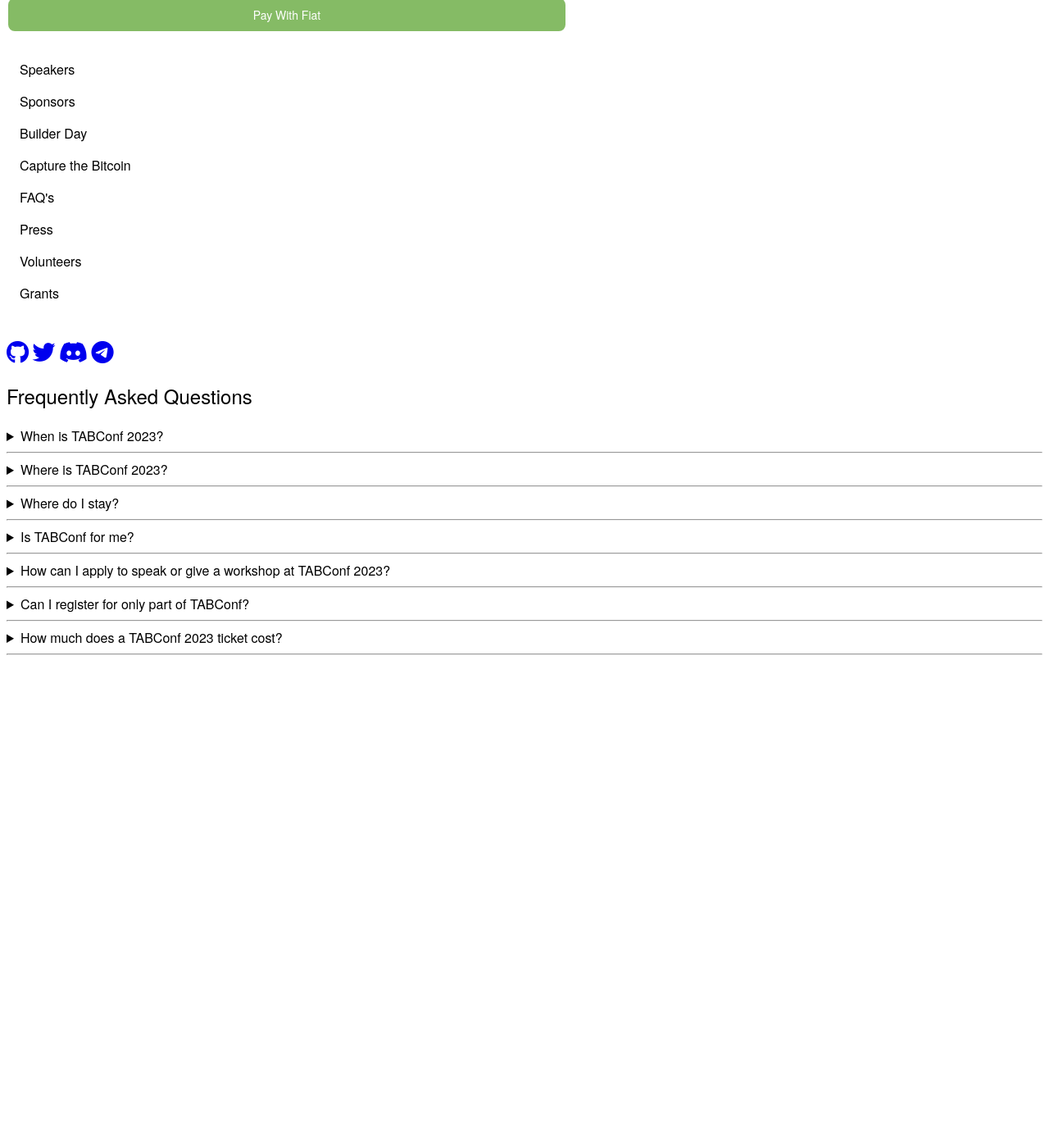
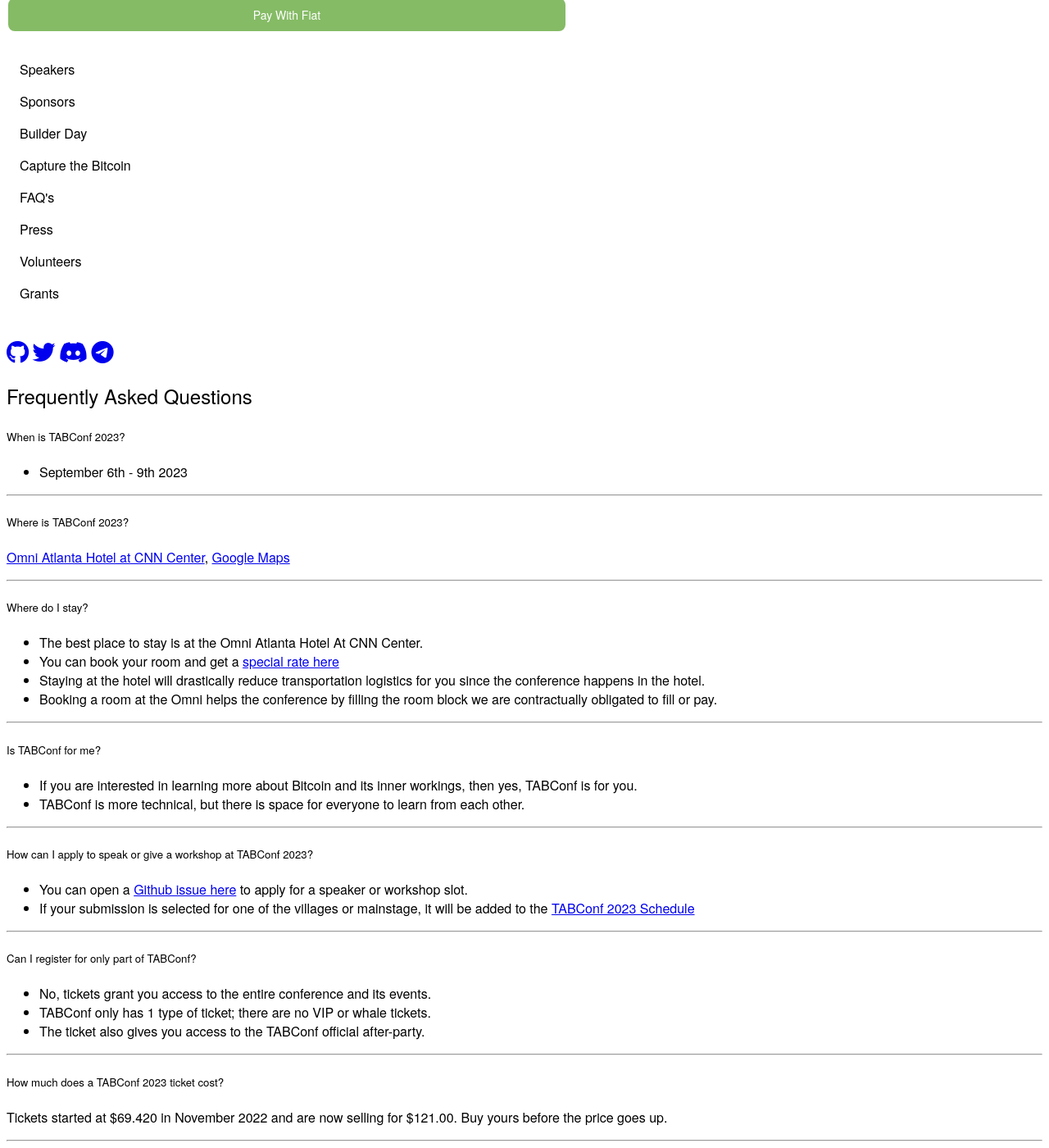
Before and after one commit to TABConf/2023.tabconf.com, a Jekyll site: the page built from faq.md, in a window 1280 px wide and 1400 px high, scrolled down 947 px. Shown: the whole window at 82% size. Built offline with Jekyll 4.4.1, drawn with Linux system fonts in a browser that asks for light colours; nearby versions of some CDN libraries; our own code applies the rules of GitHub Pages for plain Markdown files; before the commit the page ends 1754 px from its top, so only the background shows below that.

Commit message:
Update faq.md

```diff
--- a/faq.md
+++ b/faq.md
@@ -1,63 +1,49 @@
 # Frequently Asked Questions
 
-<details>
-<summary>When is TABConf 2023?</summary>
-September 6th - 9th 2023
-</details>
+##### When is TABConf 2023?
+- September 6th - 9th 2023
 
 ***
 
-<details>
-<summary>Where is TABConf 2023?</summary>
+##### Where is TABConf 2023?
 
 [Omni Atlanta Hotel at CNN Center](https://www.omnihotels.com/hotels/atlanta-cnn-center), [Google Maps](https://goo.gl/maps/9inaGaCqc8gRjWLi8)
-</details>
 
 ***
 
-<details>
-<summary>Where do I stay?</summary>
+##### Where do I stay?
 
 - The best place to stay is at the Omni Atlanta Hotel At CNN Center.
 - You can book your room and get a [special rate here](https://www.omnihotels.com/hotels/atlanta-cnn-center/meetings/tabconf-2023-annual-convention-09052023)
 - Staying at the hotel will drastically reduce transportation logistics for you since the conference happens in the hotel.
 - Booking a room at the Omni helps the conference by filling the room block we are contractually obligated to fill or pay.
-</details>
 
 ***
 
-<details>
-<summary>Is TABConf for me?</summary>
+##### Is TABConf for me?
 
 - If you are interested in learning more about Bitcoin and its inner workings, then yes, TABConf is for you.
 - TABConf is more technical, but there is space for everyone to learn from each other.
-</details>
 
 ***
 
-<details>
-<summary>How can I apply to speak or give a workshop at TABConf 2023?</summary>
+##### How can I apply to speak or give a workshop at TABConf 2023?
 
 - You can open a [Github issue here](https://github.com/TABConf/2023.tabconf.com/issues) to apply for a speaker or workshop slot.
 - If your submission is selected for one of the villages or mainstage, it will be added to the [TABConf 2023 Schedule](https://github.com/orgs/TABConf/projects/1)
-</details>
 
 ***
 
-<details>
-<summary>Can I register for only part of TABConf?</summary>
+##### Can I register for only part of TABConf?
 
 - No, tickets grant you access to the entire conference and its events.
 - TABConf only has 1 type of ticket; there are no VIP or whale tickets.
 - The ticket also gives you access to the TABConf official after-party.
-</details>
 
 ***
 
-<details>
-<summary>How much does a TABConf 2023 ticket cost?</summary>
+##### How much does a TABConf 2023 ticket cost?
 
 Tickets started at $69.420 in November 2022 and are now selling for $121.00. Buy yours before the price goes up.
-</details>
 
 ***
```
